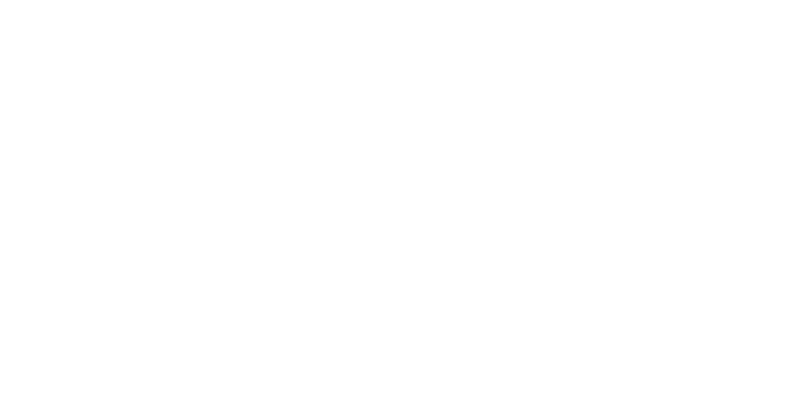
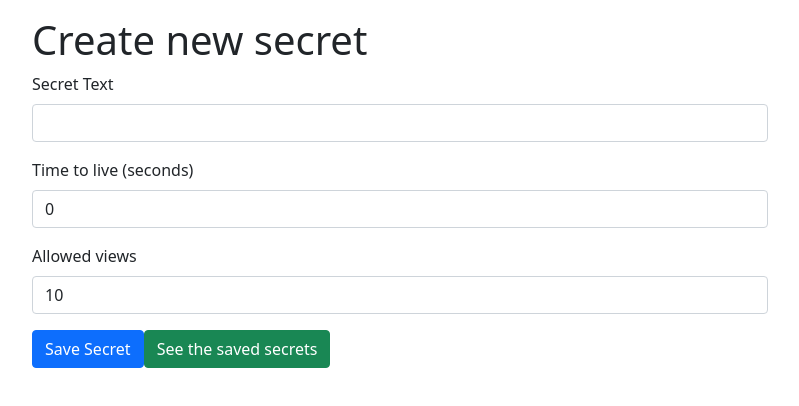
Before and after one commit to csornyei/secret-server, a Nuxt app: page /create in a window 1280 px wide. Before the commit this address had no page. Shown: the top 406 px of the page, without its empty margins (240-1039 px from the left). Built offline with nearby package versions, Linux system fonts and the light colour scheme.

Commit message:
Create secret page

```diff
--- a/nuxt.config.js
+++ b/nuxt.config.js
@@ -1,7 +1,7 @@
 export default {
   // Global page headers: https://go.nuxtjs.dev/config-head
   head: {
-    title: 'secret-server-client',
+    title: 'Secret Server',
     htmlAttrs: {
       lang: 'en'
     },
--- /dev/null
+++ b/pages/create.vue
@@ -0,0 +1,169 @@
+<template>
+  <div class="container">
+    <div v-if="alert.show" class="alert mb-4" v-bind:class="alert.class">
+      {{ alert.text }}
+    </div>
+    <div class="row">
+      <div class="col-sm-2"></div>
+      <div class="col-sm-8 mt-3">
+        <h1>Create new secret</h1>
+        <div>
+          <div class="mb-3">
+            <label for="secret-text" class="form-label">Secret Text</label>
+            <input
+              id="secret-text"
+              type="text"
+              class="form-control"
+              v-model="secretText"
+            />
+          </div>
+          <div class="mb-3">
+            <label for="ttl" class="form-label">Time to live (seconds)</label>
+            <input
+              id="ttl"
+              type="number"
+              min="0"
+              step="10"
+              class="form-control"
+              v-model="timeToLive"
+            />
+          </div>
+          <div class="mb-3">
+            <label for="allowed-views" class="form-label">Allowed views</label>
+            <input
+              id="allowed-views"
+              type="number"
+              min="1"
+              class="form-control"
+              v-model="allowedViews"
+            />
+          </div>
+          <button class="btn btn-primary" @click="submitForm">
+            Save Secret
+          </button>
+          <a href="/secrets" class="btn btn-success">See the saved secrets</a>
+          <ul v-if="errors.length > 0" class="list-group mt-4">
+            <li
+              v-for="err in errors"
+              v-bind:key="err"
+              class="list-group-item text-danger"
+            >
+              {{ err }}
+            </li>
+          </ul>
+        </div>
+      </div>
+      <div class="col-sm-2"></div>
+    </div>
+  </div>
+</template>
+
+<script>
+export default {
+  data() {
+    return {
+      secret: {
+        text: "",
+        ttl: 0,
+        allowedView: 10,
+      },
+      errors: [],
+      alert: {
+        text: "No info here",
+        show: false,
+        class: "alert-secondary",
+      },
+    };
+  },
+  computed: {
+    secretText: {
+      get() {
+        return this.secret.text;
+      },
+      set(value) {
+        this.alert.show = false;
+        this.secret.text = value;
+      },
+    },
+    timeToLive: {
+      get() {
+        return this.secret.ttl;
+      },
+      set(value) {
+        this.alert.show = false;
+        let parsedTtl = parseInt(value);
+        if (isNaN(parsedTtl)) {
+          this.secret.ttl = 0;
+        } else {
+          this.secret.ttl = parseInt(value);
+        }
+      },
+    },
+    allowedViews: {
+      get() {
+        return this.secret.allowedView;
+      },
+      set(value) {
+        this.alert.show = false;
+        let parsedValue = parseInt(value);
+        if (!isNaN(parsedValue)) {
+          this.secret.allowedView = parseInt(value);
+        }
+      },
+    },
+  },
+  methods: {
+    submitForm() {
+      this.verifyFormData();
+      if (this.errors.length === 0) {
+        const body = {
+          secret: this.secret.text,
+          expireAfterViews: this.secret.allowedView,
+          expireAfter: this.secret.ttl,
+        };
+
+        this.$axios
+          .post("/api/secret", body)
+          .then(({ data }) => {
+            console.log(data);
+            this.alert = {
+              show: true,
+              text: `Secret saved! It's hash is ${data.hash}`,
+              class: "alert-success",
+            };
+          })
+          .catch((err) => {
+            console.error(err);
+            this.alert = {
+              show: true,
+              text: `Secret was not saved! There was an error!`,
+              class: "alert-danger",
+            };
+          });
+      }
+    },
+    verifyFormData() {
+      this.errors = [];
+      if (this.secret.text.length === 0) {
+        this.errors.push("You must provide text for the secret!");
+      }
+      if (!this.secret.ttl && this.secret.ttl !== 0) {
+        this.errors.push(
+          "You must provide a time to live value, if you not want the secret to expire set it to 0!"
+        );
+      }
+      if (this.secret.ttl < 0) {
+        this.errors.push("Time to live must be positive value or 0!");
+      }
+      if (!this.secret.allowedView) {
+        this.errors.push(
+          "You must provide how many times a secret should be shown!"
+        );
+      }
+      if (this.secret.allowedView < 1) {
+        this.errors.push("Allowed views must be a positive number!");
+      }
+    },
+  },
+};
+</script>
```
